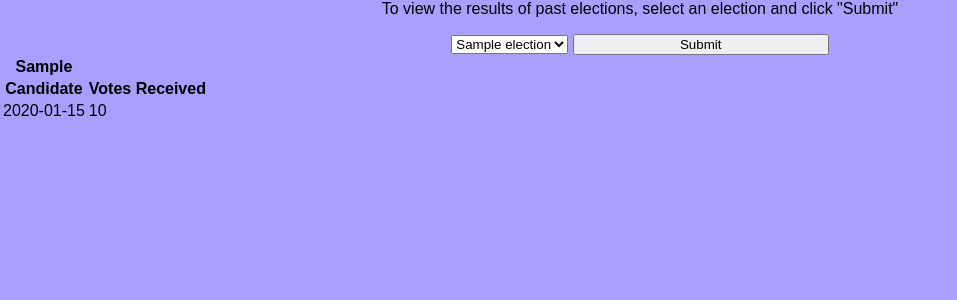
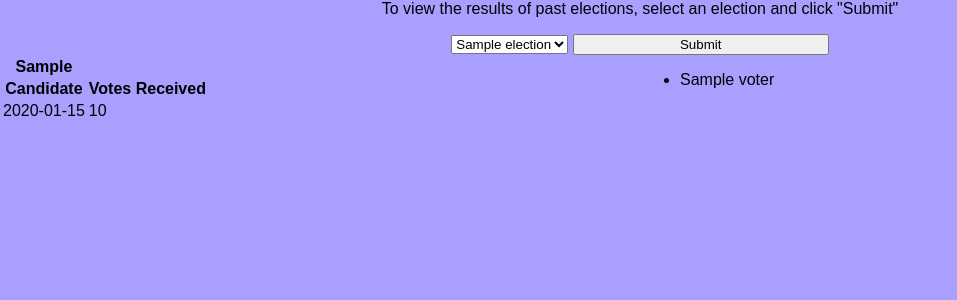
Before and after one commit to bigshebang/virtual_election_booth, a Python web app: template voting/templates/election.html in a window 1280 px wide. Shown: the part 26-326 px from the top of the page, without its empty margins (0-957 px from the left). Run offline with Jinja, Linux system fonts and the light colour scheme; the template is opened without the code that fills it: most values are stand-ins (such as "Sample title", 1, 10 or a date in 2020).

Commit message:
Shows people who voted

```diff
--- a/voting/templates/election.html
+++ b/voting/templates/election.html
@@ -2,6 +2,7 @@
 {% block title %}Election Central Results{% endblock %}
 {% block end_active %}class='active'{% endblock %}
 {% block content %}
+	{% if prior_elections %}
 	<div class='selector'>
 		<form name='electionForm' method='get' action='election'>
 			<p>To view the results of past elections, select an election and click "Submit"</p>
@@ -13,6 +14,7 @@
 			<input type='submit'/>
 		</form>
 	</div>
+	{% endif %}
 	<div class='results'>
 		<table>
 			<tr colspan='2'>
@@ -30,4 +32,13 @@
 		{% endfor %}
 		</table>
 	</div>
+	{% if voters %}
+	<div class='voters'>
+		<ul>
+			{% for voter in voters: %}
+			<li>{{ voter }}</li>
+			{% endfor %}
+		</ul>
+	</div>
+	{% endif %}
 {% endblock %}
```
